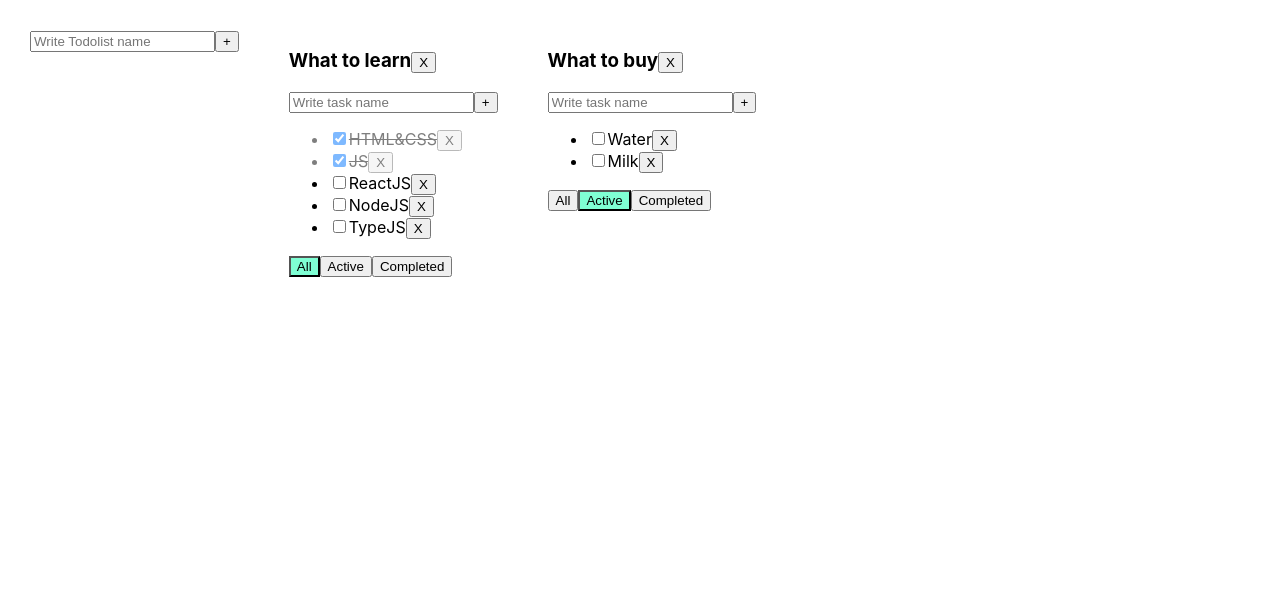
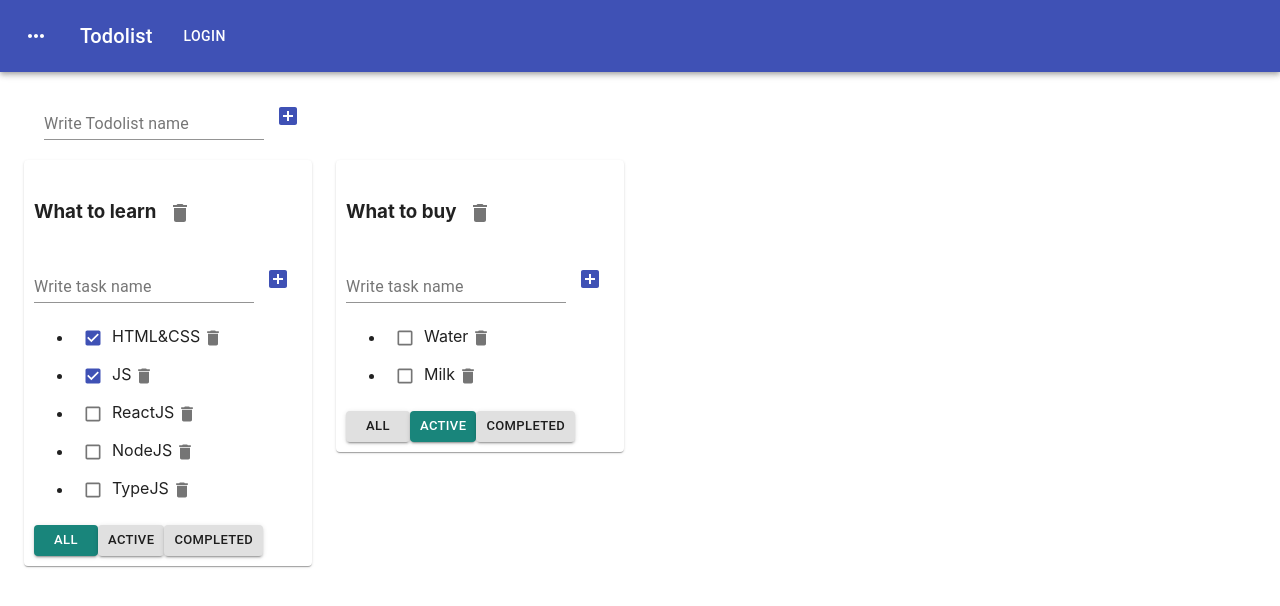
Before and after one commit to viketvova/TodoList-with-Typescript, a React (Create React App) app: page / in a window 1280 px wide. Shown: the top 606 px of the page. Built offline with nearby package versions, Linux system fonts and the light colour scheme.

Commit message:
Add Material UI to project

```diff
--- a/package.json
+++ b/package.json
@@ -3,6 +3,12 @@
   "version": "0.1.0",
   "private": true,
   "dependencies": {
+    "@emotion/react": "^11.10.4",
+    "@emotion/styled": "^11.10.4",
+    "@material-ui/core": "^4.12.4",
+    "@material-ui/icons": "^4.11.3",
+    "@mui/icons-material": "^5.10.3",
+    "@mui/material": "^5.10.4",
     "@testing-library/jest-dom": "^4.2.4",
     "@testing-library/react": "^9.3.2",
     "@testing-library/user-event": "^7.1.2",
--- a/src/AddItemForm.tsx
+++ b/src/AddItemForm.tsx
@@ -1,4 +1,9 @@
 import React, { ChangeEvent, KeyboardEvent, useState } from "react";
+import { TextField } from "@material-ui/core";
+import IconButton from "@material-ui/core/IconButton/IconButton";
+import { AddBox } from "@material-ui/icons";
+
+
 
 type PropsType = {
   addItem: (title: string) => void;
@@ -34,14 +39,20 @@ export function AddItemForm(props: PropsType) {
 
   return (
     <>
-      <input
+      <TextField
+        id="standard-basic" variant="standard"
         value={input}
-        placeholder={props.placeholder}
         onChange={onChangeHandler}
         onKeyPress={onKeyPressHandler}
-        className={error ? "error" : ""}
+        error={!!error}
+        label={props.placeholder}
+        helperText={error}
       />
-      <button onClick={addTaskButton}>+</button>
+      <IconButton
+        color='primary'
+        onClick={addTaskButton}>
+        <AddBox />
+      </IconButton>
       {error ? <div className={"error-message"}>Title is required</div> : null}
     </>
   );
--- a/src/App.css
+++ b/src/App.css
@@ -1,25 +1,21 @@
-.App {
-  padding: 30px;
-  display: flex;
-}
+/*.App {*/
+/*  padding: 30px;*/
+/*  display: flex;*/
+/*}*/
 
-.App > div {
-  margin-right: 50px;
-}
+/*.App > div {*/
+/*  margin-right: 50px;*/
+/*}*/
 
-.error {
-  border: red 3px solid;
-}
+/*.error {*/
+/*  border: red 3px solid;*/
+/*}*/
 
-.error-message {
-  color: red;
-}
+/*.error-message {*/
+/*  color: red;*/
+/*}*/
 
-.active-filter {
-  background-color: aquamarine;
-}
-
-.is-done {
-  opacity: 0.5;
-  text-decoration: line-through
-}
+/*.is-done {*/
+/*  opacity: 0.5;*/
+/*  text-decoration: line-through*/
+/*}*/
--- a/src/App.tsx
+++ b/src/App.tsx
@@ -3,6 +3,19 @@ import "./App.css";
 import { TaskType, Todolist } from "./Todolist";
 import { v1 } from "uuid";
 import { AddItemForm } from "./AddItemForm";
+import AppBar from "@material-ui/core/AppBar/AppBar";
+import IconButton from "@material-ui/core/IconButton/IconButton";
+import {
+  Container,
+  Grid,
+  MenuItem,
+  Paper,
+  Toolbar,
+  Typography,
+} from "@material-ui/core";
+import Menu from "@material-ui/core/Menu";
+import Button from "@material-ui/core/Button";
+import MoreHorizIcon from "@material-ui/icons/MoreHoriz";
 
 export type FilterValueType = "All" | "Active" | "Completed";
 export type TasksType = {
@@ -101,12 +114,28 @@ function App() {
 
   return (
     <div className="App">
-      <div>
+      <AppBar position="static">
+        <Toolbar>
+          <IconButton edge="start" color="inherit" aria-label="more">
+            <MoreHorizIcon />
+          </IconButton>
+          {/*<Menu open>*/}
+          {/*  <MenuItem>1</MenuItem>*/}
+          {/*</Menu>*/}
+          <Typography variant="h6" style={{ padding: "20px" }}>
+            Todolist
+          </Typography>
+          <Button color="inherit">Login</Button>
+        </Toolbar>
+      </AppBar>
+      <Container fixed>
+        <Grid container style={{ padding: "20px" }}>
           <AddItemForm
             addItem={addTodolist}
             placeholder={"Write Todolist name"}
           />
-      </div>
+        </Grid>
+        <Grid container spacing={3}>
           {todolists.map((el) => {
             let todolistTasks = tasks[el.id];
             let tasksForTodolist = todolistTasks;
@@ -117,6 +146,8 @@ function App() {
               tasksForTodolist = todolistTasks.filter((el) => el.isDone);
             }
             return (
+              <Grid item>
+                <Paper style={{ padding: "10px" }}>
                   <Todolist
                     key={el.id}
                     id={el.id}
@@ -132,8 +163,12 @@ function App() {
                     onTaskTitleChange={onTaskTitleChange}
                     onTodolistTitleChange={onTodolistTitleChange}
                   />
+                </Paper>
+              </Grid>
             );
           })}
+        </Grid>
+      </Container>
     </div>
   );
 }
--- a/src/EditableSpan.tsx
+++ b/src/EditableSpan.tsx
@@ -1,4 +1,5 @@
 import React, { ChangeEvent, useState } from "react";
+import { TextField } from "@material-ui/core";
 
 type PropsType = {
   title: string;
@@ -20,7 +21,8 @@ export function EditableSpan(props: PropsType) {
   return (
     <>
       {editMode ? (
-        <input
+        <TextField
+          variant="standard"
           onBlur={onClickHandler}
           value={value}
           onChange={onChangeHandler}
--- a/src/Todolist.tsx
+++ b/src/Todolist.tsx
@@ -2,6 +2,14 @@ import React from "react";
 import { FilterValueType } from "./App";
 import { AddItemForm } from "./AddItemForm";
 import { EditableSpan } from "./EditableSpan";
+import IconButton from "@material-ui/core/IconButton/IconButton";
+import DeleteIcon from '@material-ui/icons/Delete';
+import Button from "@material-ui/core/Button";
+import createTheme  from '@material-ui/core/styles/createTheme';
+import { ThemeProvider } from "@material-ui/styles";
+import  Checkbox from "@material-ui/core/Checkbox/Checkbox";
+
+
 
 export type TaskType = {
   id: string;
@@ -26,6 +34,14 @@ type PropsType = {
   ) => void;
   onTodolistTitleChange: (todolistId: string, title: string) => void;
 };
+const theme = createTheme({
+  palette: {
+    secondary: {
+      // This is green.A700 as hex.
+      main: "#19857b",
+    },
+  },
+});
 
 export function Todolist(props: PropsType) {
   function onTodolistTitleChange(title: string) {
@@ -55,7 +71,9 @@ export function Todolist(props: PropsType) {
           title={props.title}
           onTitleChange={onTodolistTitleChange}
         />
-        <button onClick={deleteTodolist}>X</button>
+        <IconButton aria-label="delete" onClick={deleteTodolist}>
+         <DeleteIcon />
+        </IconButton>
       </h3>
       <AddItemForm addItem={AddTask} placeholder={props.placeholder} />
 
@@ -72,36 +90,41 @@ export function Todolist(props: PropsType) {
           }
           return (
             <li key={task.id} className={task.isDone ? "is-done" : ""}>
-              <input
-                type="checkbox"
+              <Checkbox
+                size='small'
+                color="primary"
                 checked={task.isDone}
                 onChange={changeCheckbox}
               />
               <EditableSpan title={task.title} onTitleChange={onTitleChange} />
-              <button onClick={removeTask}>X</button>
+              <IconButton aria-label="delete" size="small" onClick={removeTask}>
+                <DeleteIcon fontSize="small"/>
+              </IconButton>
             </li>
           );
         })}
       </ul>
       <div>
-        <button
+        <Button variant="contained" size="small"
           onClick={onAllButtonClick}
-          className={props.filter === "All" ? "active-filter" : ""}
+          color={props.filter === "All" ? "secondary" : "default"}
         >
           All
-        </button>
-        <button
+        </Button>
+        <ThemeProvider theme={theme}>
+        <Button variant="contained" size="small"
           onClick={onActiveButtonClick}
-          className={props.filter === "Active" ? "active-filter" : ""}
+          color={props.filter === "Active" ? "secondary" : "default"}
         >
           Active
-        </button>
-        <button
+        </Button>
+        <Button variant="contained" size="small"
           onClick={onCompletedButtonClick}
-          className={props.filter === "Completed" ? "active-filter" : ""}
+          color={props.filter === "Completed" ? "secondary" : "default"}
         >
           Completed
-        </button>
+        </Button>
+          </ThemeProvider>
       </div>
     </div>
   );
```
Also changed, not shown: 1 other file (tests, documents, lock files or other folders). Lines whose indentation alone changed are shown as unchanged.
